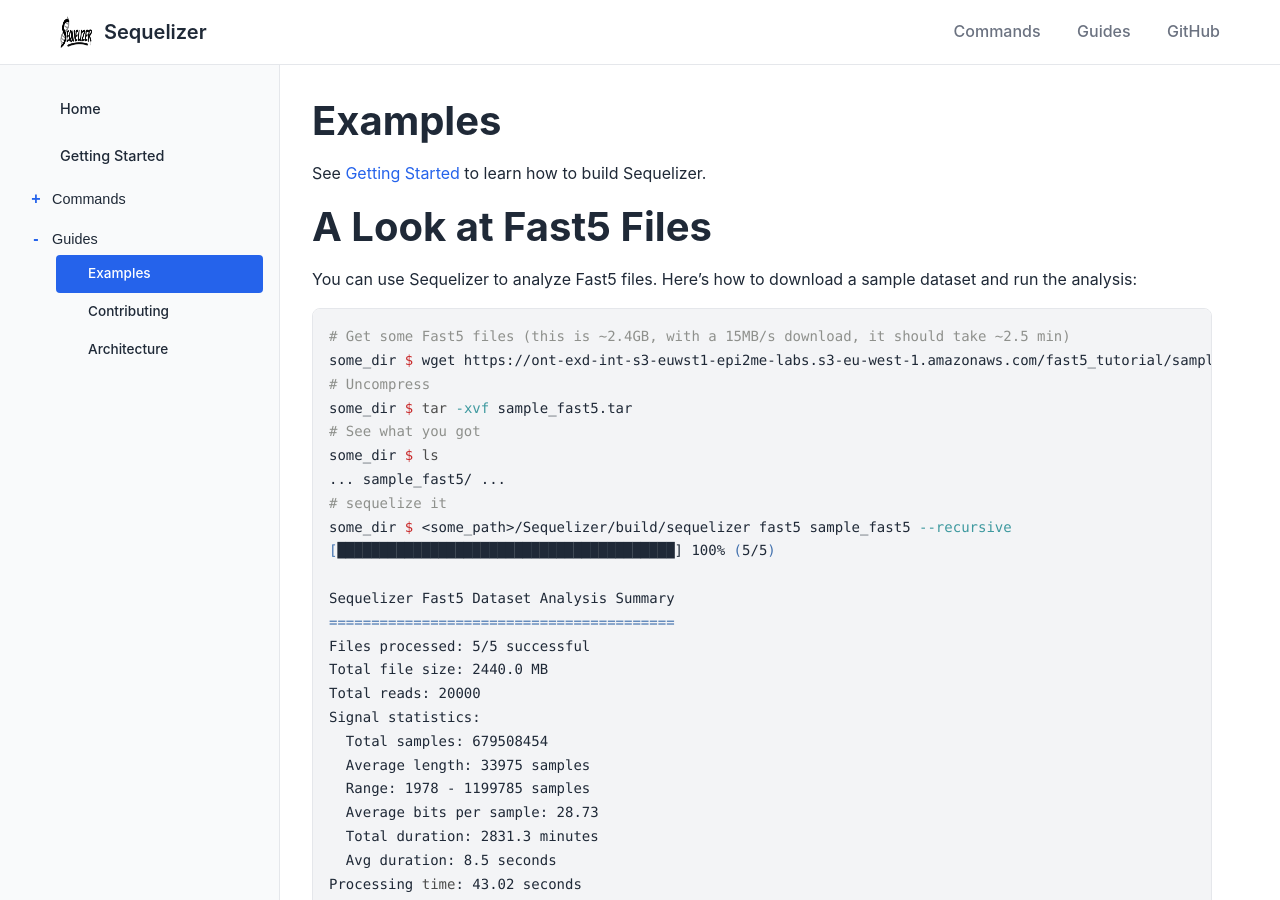
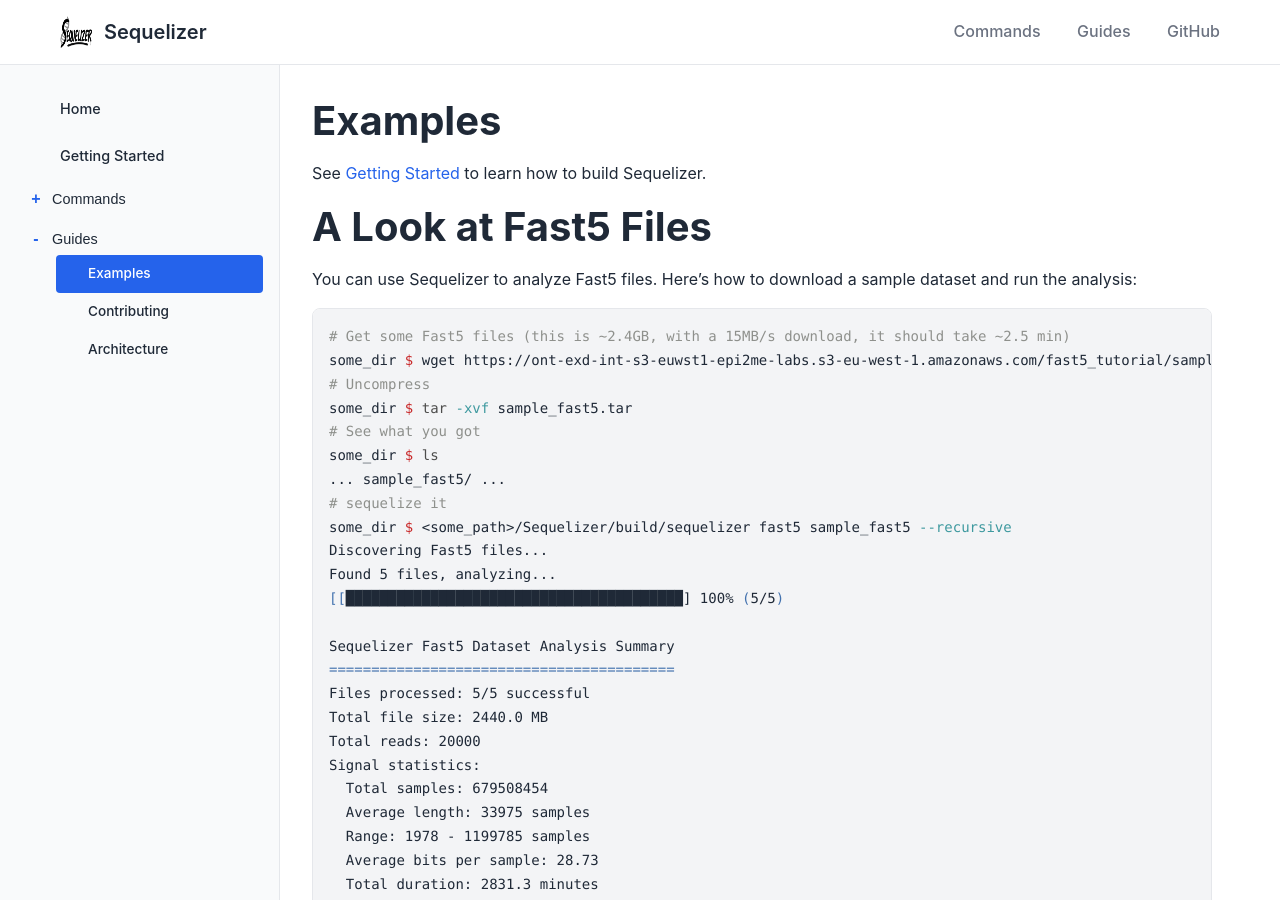
Before and after one commit to callemil/Sequelizer, a Jekyll site: the page built from docs/guides/examples.md, in a window 1280 px wide and 900 px high. Built offline with Jekyll 4.4.1, drawn with Linux system fonts in a browser that asks for light colours.

```diff
--- a/docs/guides/examples.md
+++ b/docs/guides/examples.md
@@ -18,7 +18,9 @@ some_dir $ ls
 ... sample_fast5/ ...
 # sequelize it
 some_dir $ <some_path>/Sequelizer/build/sequelizer fast5 sample_fast5 --recursive
-[████████████████████████████████████████] 100% (5/5)
+Discovering Fast5 files...
+Found 5 files, analyzing...
+[[████████████████████████████████████████] 100% (5/5)
 
 Sequelizer Fast5 Dataset Analysis Summary
 =========================================
```
